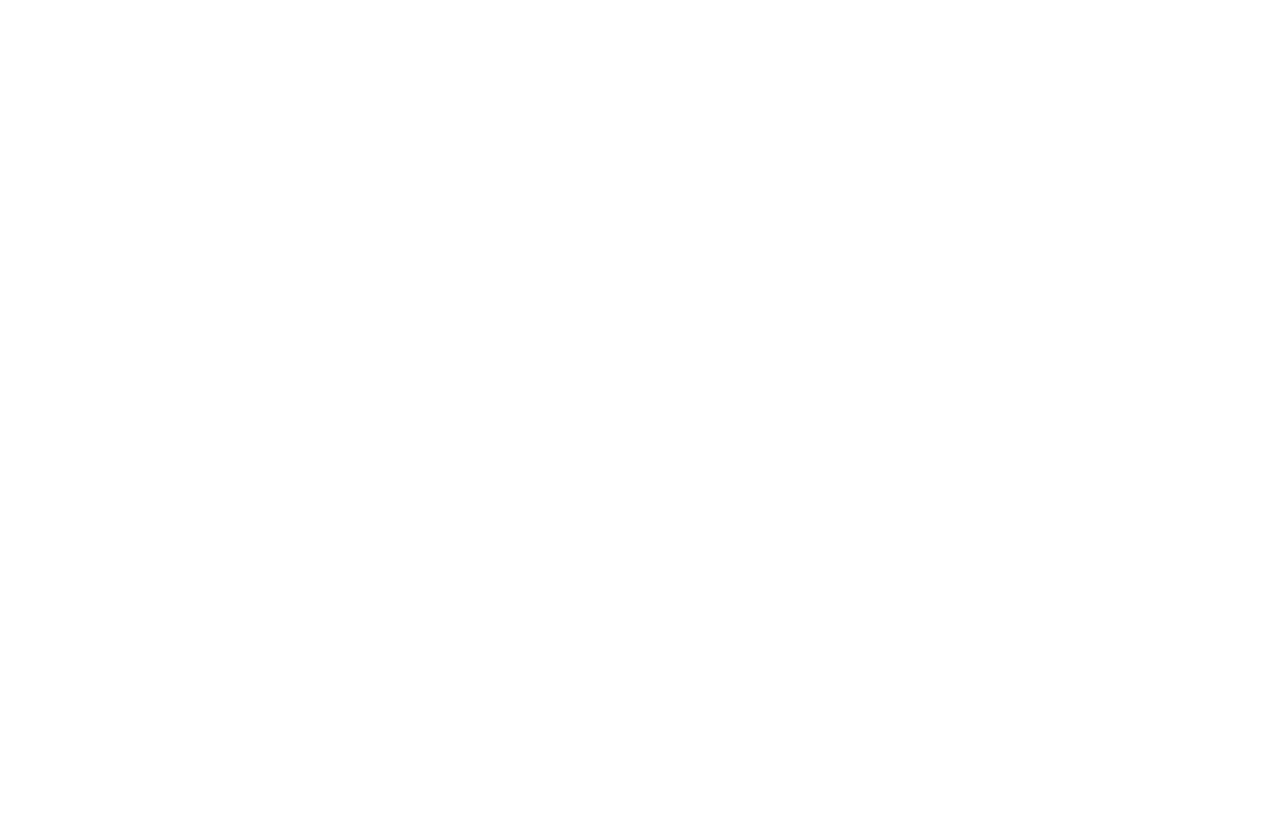
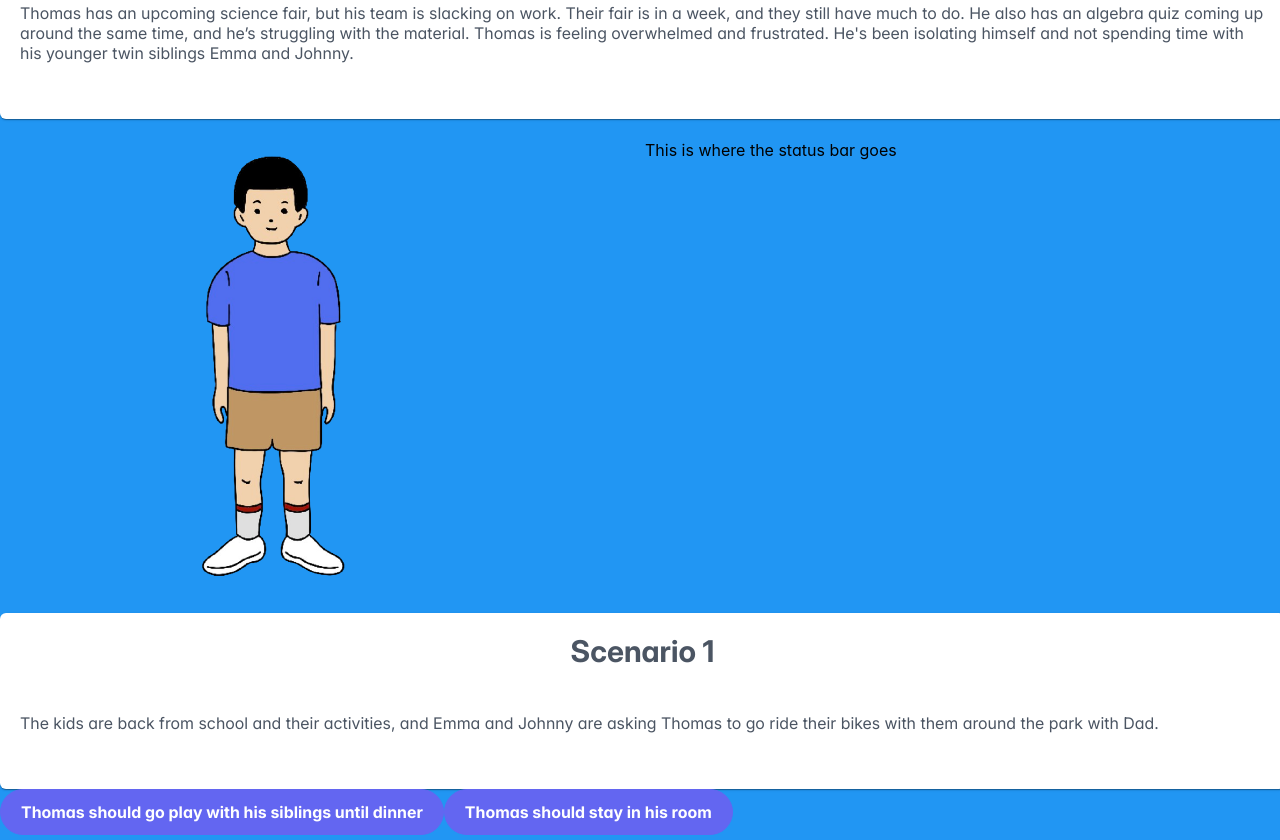
Before and after one commit to KalinaM11/Vital-Hackathon, a React (Create React App) app in the folder vital-hacks/: page /Thomas/Scenario1 in a window 1280 px wide. Before the commit this address had no page. Shown: the part 240-1080 px from the top of the page. Before the commit the page ends 800 px from the top, so only its background shows below. Built offline with nearby package versions, Linux system fonts and the light colour scheme.

Commit message:
added css to Tscene1

```diff
--- a/vital-hacks/src/App.tsx
+++ b/vital-hacks/src/App.tsx
@@ -4,6 +4,7 @@
 import React from 'react';
 import 'primereact/resources/themes/lara-light-indigo/theme.css';
 import { SelectionPageComponent } from './pages/selectionPage/selectionPage';
+import {Tscene1Component} from './pages/Thomas Route/Tscene1';
 
 function App() {
   return (
@@ -11,6 +12,7 @@
        <Routes>
         <Route path="/" element={<HomePageComponent />} />
         <Route path="/SelectionPage" element={<SelectionPageComponent />} />
+        <Route path="/Thomas/Scenario1" element={<Tscene1Component/>} />
       </Routes>
   </Router>
   );
--- a/vital-hacks/src/pages/Thomas Route/Tscene1.css
+++ b/vital-hacks/src/pages/Thomas Route/Tscene1.css
@@ -0,0 +1,32 @@
+.body{
+    display: grid;
+    grid-template-areas:
+    "setting setting"
+    "avatar status"
+    "scenario scenario"
+    "choice choice";
+    grid-template-columns: 50% 50%;
+    gap: 5px;
+    background-color: #2196F3;
+}
+
+img{
+    grid-area: avatar;
+}
+
+.choices{
+    grid-area: choice;
+}
+
+
+
+.statusbar {
+    grid-area: status;
+  }
+
+.preface {
+    grid-area: setting;
+  }
+
+.scenario {
+    grid-area: scenario;}
--- a/vital-hacks/src/pages/Thomas Route/Tscene1.tsx
+++ b/vital-hacks/src/pages/Thomas Route/Tscene1.tsx
@@ -0,0 +1,48 @@
+import {Header} from '../shared/header/header.component';
+import { useNavigate } from 'react-router-dom';
+import './Tscene1.css';
+import boyImage from '../../images/boyHomePage-removebg-preview.png';
+import { Card } from 'primereact/card';
+import { Button } from 'primereact/button';
+
+export const Tscene1Component = () => {
+    const navigate = useNavigate();
+
+    return(
+        <div>
+            <Header pageType=''/>
+            <div className= 'body'>
+                <div>
+                    <img src={boyImage} alt = "boyImage"
+                    style= {{ height: '60vh', marginRight: '10px', padding: '10px', paddingLeft: '200px'}}/>
+                </div>
+                <div className = 'statusbar'>
+                    <p>This is where the status bar goes</p>
+                </div>
+                <div className = 'preface'>
+                    <Card title="Setting the Scene">
+                    <p className="preface-text">
+                    Thomas has an upcoming science fair, but his team is slacking on work. Their fair is in a week,
+                     and they still have much to do. He also has an algebra quiz coming up around the same time, and
+                     he’s struggling with the material. Thomas is feeling overwhelmed and frustrated. He's been isolating himself
+                     and not spending time with his younger twin siblings Emma and Johnny.  </p>
+                     </Card>
+                </div>
+
+                <div className = 'scenario'>
+                    <Card title="Scenario 1">
+                    <p className="scenario-text">
+                    The kids are back from school and their activities, and Emma and Johnny are asking Thomas to go ride their bikes
+                    with them around the park with Dad.</p>
+                     </Card>
+
+                <Button label="Thomas should go play with his siblings until dinner" rounded/>
+                <Button label="Thomas should stay in his room" rounded/>
+
+                </div>
+
+            </div>
+
+        </div>
+    );
+};
```
